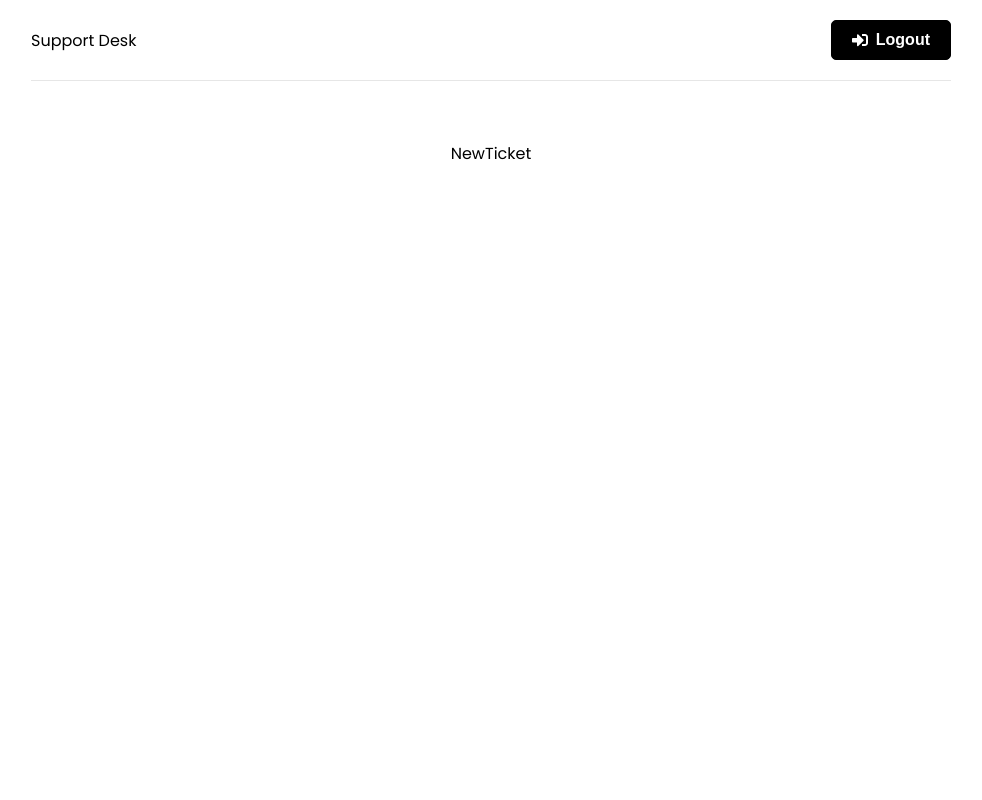
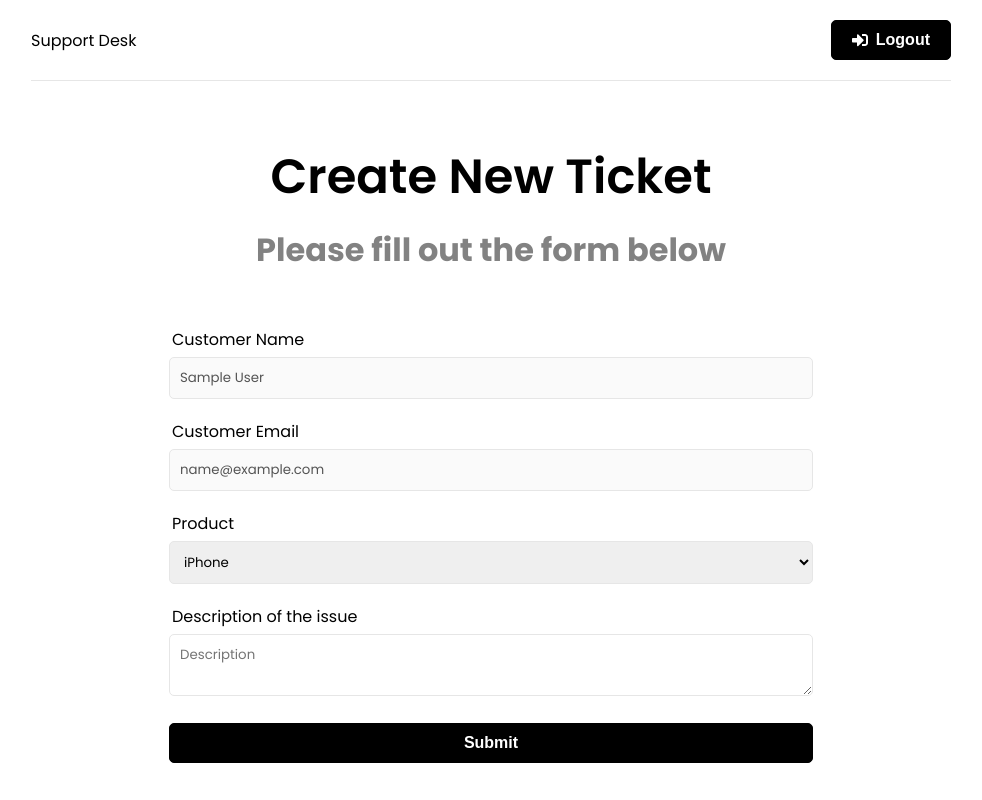
Before and after one commit to Jordanxwa/TicketSupport, a React (Create React App) app in the folder frontend/: page /new-ticket in a window 1280 px wide. Shown: the whole page, without its empty margins (149-1131 px from the left). Built offline with nearby package versions, Linux system fonts and the light colour scheme; sample sign-in values are in the browser's storage.

Commit message:
Add tickets to redux

```diff
--- a/frontend/src/app/store.js
+++ b/frontend/src/app/store.js
@@ -1,8 +1,10 @@
 import { configureStore } from '@reduxjs/toolkit';
 import authReducer from '../features/auth/authSlice';
+import ticketReducer from '../features/tickets/ticketSlice';
 
 export const store = configureStore({
   reducer: {
     auth: authReducer,
+    ticket: ticketReducer,
   },
 });
--- /dev/null
+++ b/frontend/src/features/tickets/ticketSlice.js
@@ -0,0 +1,23 @@
+import { createSlice, createAsyncThunk } from '@reduxjs/toolkit';
+import ticketService from './ticketService';
+
+const initialState = {
+  tickets: [],
+  ticket: {},
+  isError: false,
+  isSuccess: false,
+  isLoading: false,
+  message: '',
+};
+
+export const ticketSlice = createSlice({
+  name: 'ticket',
+  initialState,
+  reducers: {
+    reset: (state) => initialState,
+  },
+  extraReducers: (builder) => {},
+});
+
+export const { reset } = ticketSlice.actions;
+export default ticketSlice.reducer;
--- a/frontend/src/pages/NewTicket.jsx
+++ b/frontend/src/pages/NewTicket.jsx
@@ -1,8 +1,53 @@
-import React from 'react'
+import {useState} from 'react'
+import {useSelector} from 'react-redux'
 
 function NewTicket() {
+const {user} = useSelector((state) => state.auth)
+const [name] = useState(user.name)
+const [email] = useState(user.email)
+const [product, setProduct] = useState('iPhone')
+const [description, setDescription] = useState('')
+
+const onSubmit = (e) => {
+e.preventDefault()
+}
+
   return (
-    <div>NewTicket</div>
+    <>
+    <section className="heading">
+      <h1>Create New Ticket</h1>
+      <p>Please fill out the form below</p>
+    </section>
+
+    <section className="form">
+      <div className="form-group">
+        <label htmlFor="name">Customer Name</label>
+        <input type="text" className="form-control" value={name} disabled/>
+      </div>
+      <div className="form-group">
+        <label htmlFor="name">Customer Email</label>
+        <input type="email" className="form-control" value={email} disabled/>
+      </div>
+      <form onSubmit={onSubmit}>
+        <div className="form-group">
+        <label htmlFor="product">Product</label>
+        <select name="product" id="product" value={product} onChange={(e) => setProduct(e.target.value)}>
+          <option value="iPhone">iPhone</option>
+          <option value="MacBook Pro">MacBook Pro</option>
+          <option value="iPad">iPad</option>
+        </select>
+        </div>
+        <div className="form-group">
+          <label htmlFor="description">Description of the issue</label>
+          <textarea name="description" id="description" className='form-control' placeholder='Description' value={description} onChange={(e) => setDescription(e.target.value)}>
+          </textarea>
+        </div>
+        <div className="form-group">
+          <button className="btn btn-block">Submit</button>
+        </div>
+      </form>
+    </section>
+  </>
   )
 }
 
```
Also changed, not shown: frontend/src/features/tickets/ticketService.js (added).
